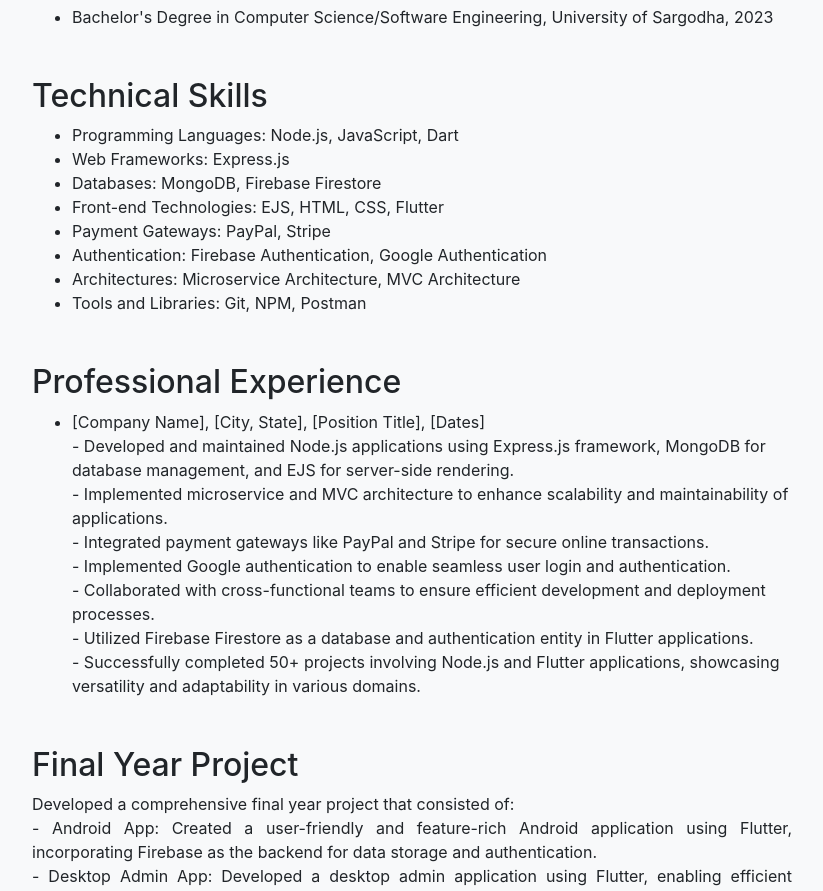
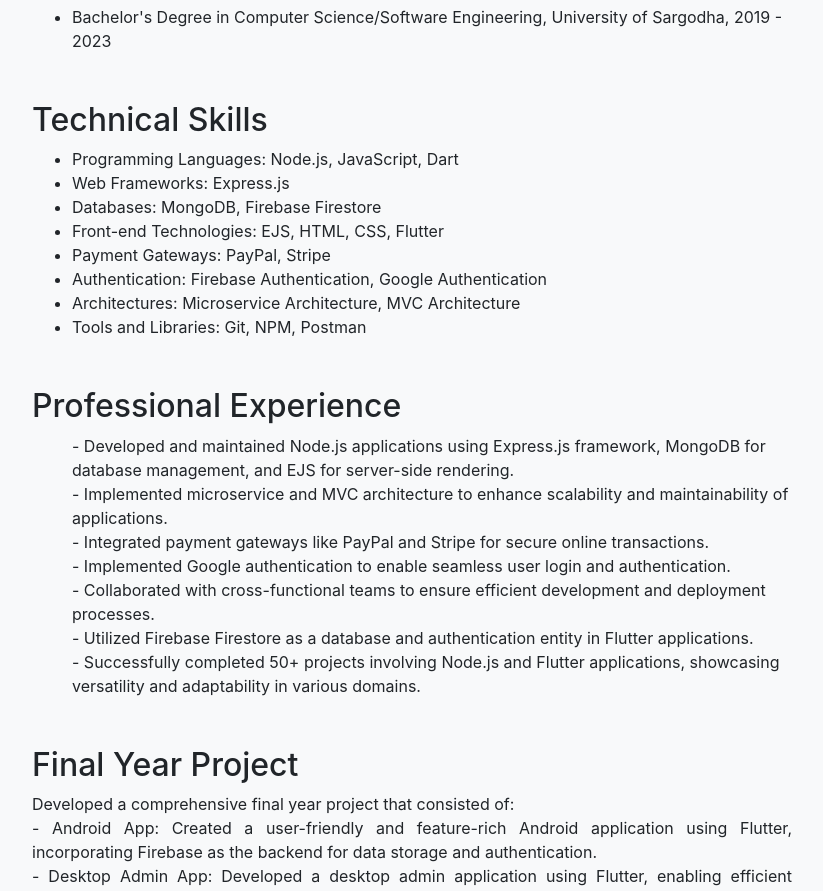
Before and after one commit to Phant0m-a/Phant0m-a, a plain HTML site: page index.html in a window 1280 px wide. Shown: the part 694-1585 px from the top of the page, without its empty margins (228-1051 px from the left). Drawn offline with nearby package versions, Linux system fonts and the light colour scheme.

Commit message:
Update index.html

```diff
--- a/index.html
+++ b/index.html
@@ -4,7 +4,7 @@
 <head>
   <meta charset="UTF-8">
   <meta name="viewport" content="width=device-width, initial-scale=1.0">
-  <title>[Your Name] - Node.js Developer</title>
+  <title>Ahsan Ali - Flutter & Node.js Developer</title>
   <link rel="stylesheet" href="https://stackpath.bootstrapcdn.com/bootstrap/4.5.2/css/bootstrap.min.css">
   <style>
     body {
@@ -39,7 +39,7 @@
 
     <h2 class="mt-5">Education</h2>
     <ul>
-      <li>Bachelor's Degree in Computer Science/Software Engineering, University of Sargodha, 2023</li>
+      <li>Bachelor's Degree in Computer Science/Software Engineering, University of Sargodha, 2019 - 2023</li>
     </ul>
 
     <h2 class="mt-5">Technical Skills</h2>
@@ -56,7 +56,7 @@
 
     <h2 class="mt-5">Professional Experience</h2>
     <ul>
-      <li>[Company Name], [City, State], [Position Title], [Dates]<br>
+<!--       <li>[Company Name], [City, State], [Position Title], [Dates]<br> -->
         - Developed and maintained Node.js applications using Express.js framework, MongoDB for database management, and EJS for server-side rendering.<br>
         - Implemented microservice and MVC architecture to enhance scalability and maintainability of applications.<br>
         - Integrated payment gateways like PayPal and Stripe for secure online transactions.<br>
```
